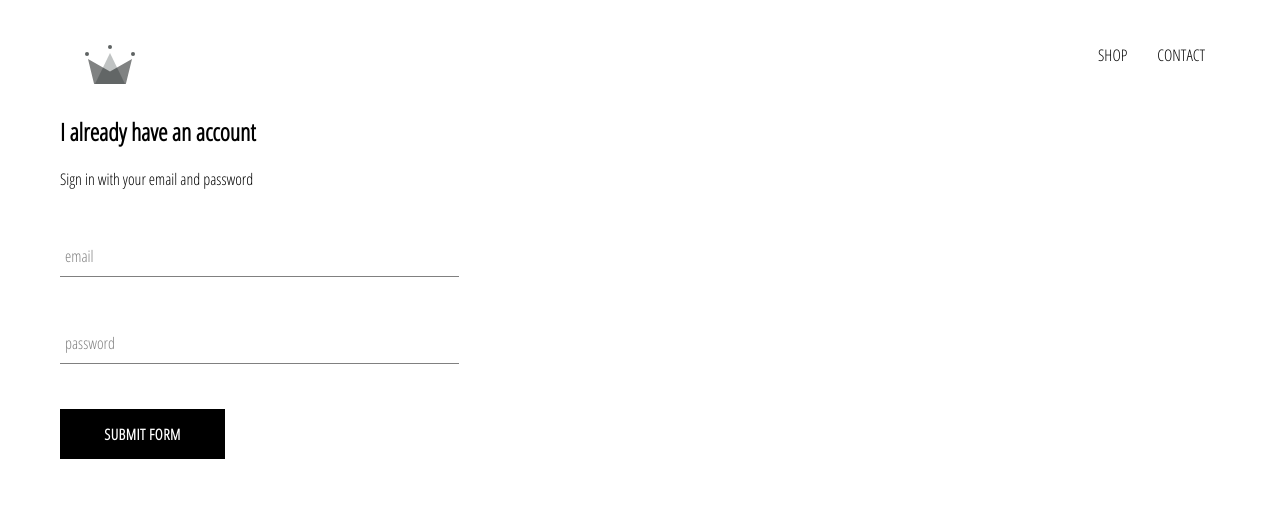
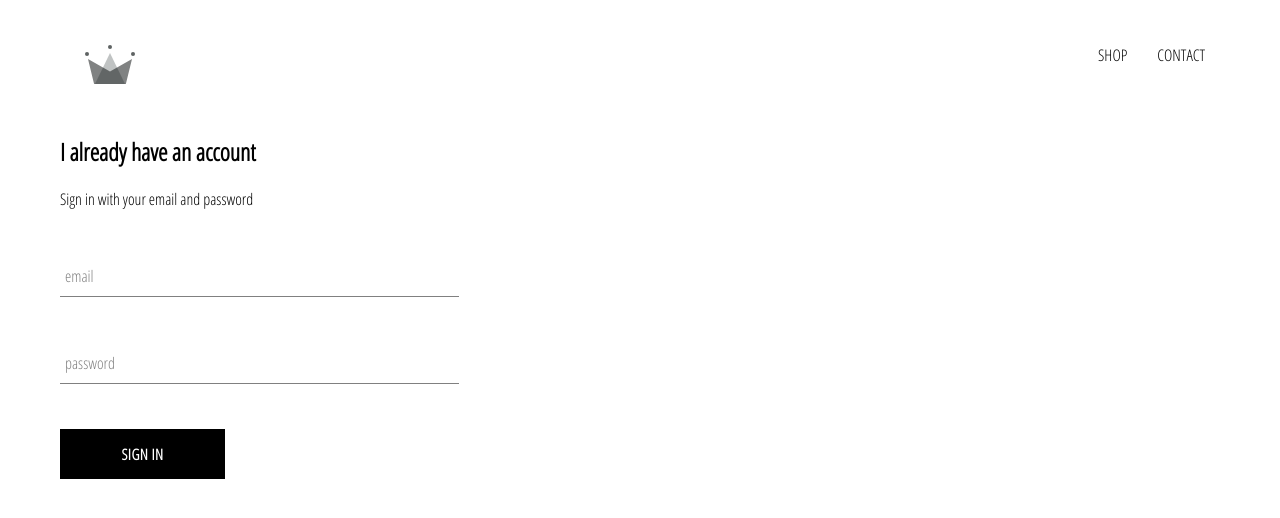
Before and after one commit to SleighJ/crwn-clothing, a React (Create React App) app: page /signin in a window 1280 px wide. Shown: the top 518 px of the page. Built offline with nearby package versions, Linux system fonts and the light colour scheme.

Commit message:
working context func

```diff
--- a/src/pages/auth/sign-in.component.jsx
+++ b/src/pages/auth/sign-in.component.jsx
@@ -40,9 +40,8 @@ const SignIn = () => {
           type='submit'
           handleClick={(e) => handleSubmit(e)}
         >
-          { 'Submit Form' }
+          { 'Sign In' }
         </CustomButton>
-        {/* <input onClick={(e)=>handleSubmit(e)} type='submit' value='Submit Form' /> */}
       </form>
     </div>
   )
--- a/src/pages/auth/sign-in.styles.scss
+++ b/src/pages/auth/sign-in.styles.scss
@@ -1,3 +1,9 @@
 .sign-in {
   width: 30vw;
+  display: flex;
+  flex-direction: column;
+
+  .title {
+    margin: 10px 0;
+  }
 }
```
Also changed, not shown: src/pages/auth/auth.context.jsx (line endings or trailing spaces).
